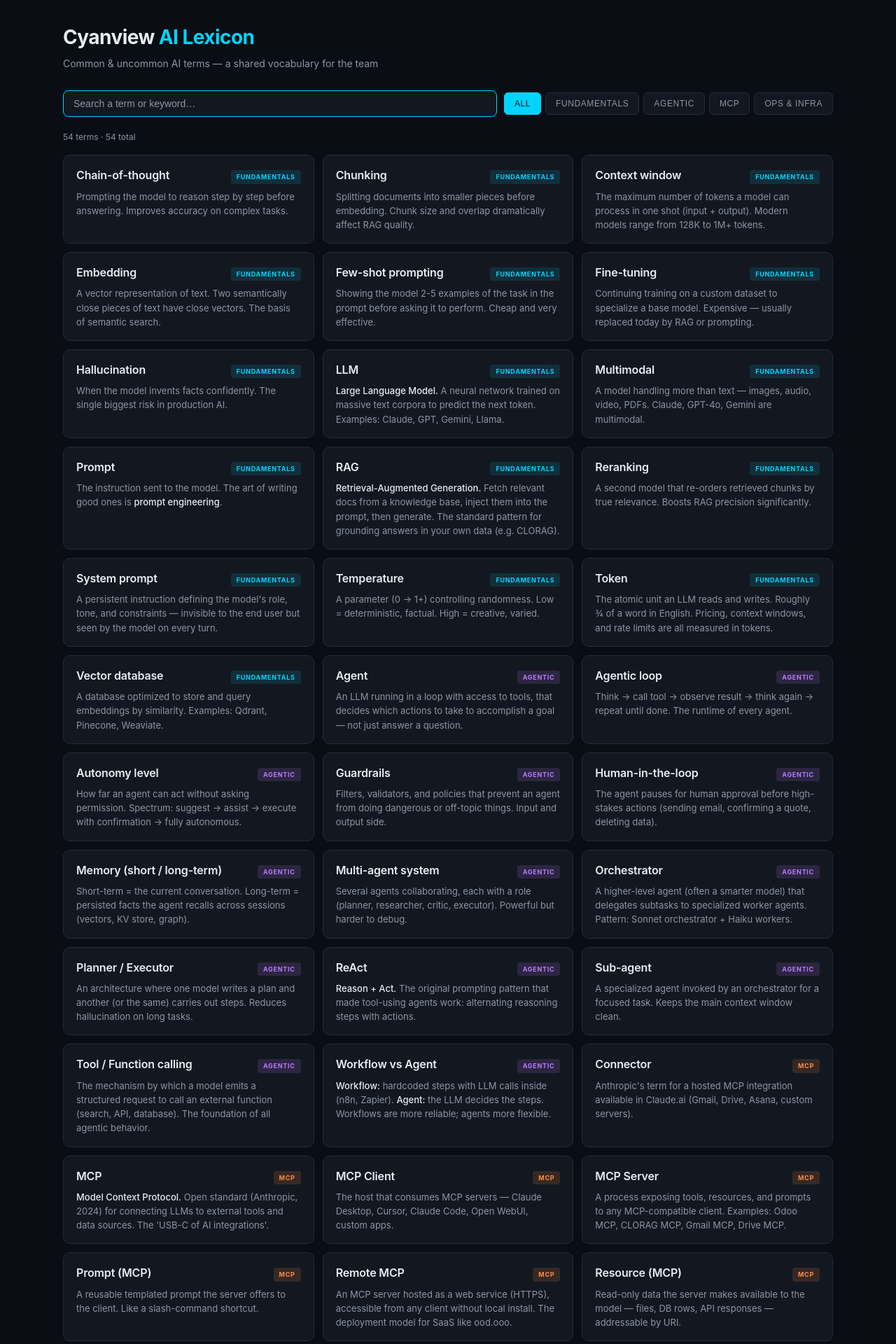
After one commit to AlanOgic/clorag, a Python web app: template src/clorag/web/templates/ai_lexicon.html in a window 1280 px wide. The commit adds this page. Shown: the top 1920 px of the page at 70% size. Run offline with Jinja, Linux system fonts and the light colour scheme; the template is opened without the code that fills it, so the values that code supplies are empty.

Commit message:
feat(public): add AI Lexicon page and navbar link
Standalone glossary of AI/agent/MCP/ops terminology served at /ai-lexicon,
linked from the public index navbar between System Docs and Docs & Manuals.

```diff
--- /dev/null
+++ b/src/clorag/web/templates/ai_lexicon.html
@@ -0,0 +1,338 @@
+<!DOCTYPE html>
+<html lang="en">
+<head>
+<meta charset="UTF-8">
+<meta name="viewport" content="width=device-width, initial-scale=1.0">
+<title>Cyanview AI Lexicon</title>
+<style>
+  :root {
+    --bg: #0a0e14;
+    --panel: #131820;
+    --panel-hover: #1a212c;
+    --border: #232b38;
+    --text: #e6edf3;
+    --text-dim: #8b95a5;
+    --accent: #00d4ff;
+    --accent-dim: #007a99;
+    --tag-fund: #00d4ff;
+    --tag-agent: #b87aff;
+    --tag-mcp: #ff8c42;
+    --tag-ops: #4ade80;
+  }
+  * { box-sizing: border-box; margin: 0; padding: 0; }
+  body {
+    background: var(--bg);
+    color: var(--text);
+    font-family: -apple-system, BlinkMacSystemFont, "Segoe UI", system-ui, sans-serif;
+    line-height: 1.5;
+    padding: 32px 24px;
+    min-height: 100vh;
+  }
+  .container { max-width: 1100px; margin: 0 auto; }
+  header { margin-bottom: 28px; }
+  h1 {
+    font-size: 28px;
+    font-weight: 700;
+    letter-spacing: -0.02em;
+    margin-bottom: 6px;
+  }
+  h1 .accent { color: var(--accent); }
+  .subtitle {
+    color: var(--text-dim);
+    font-size: 14px;
+    margin-bottom: 20px;
+  }
+  .controls {
+    display: flex;
+    flex-wrap: wrap;
+    gap: 10px;
+    margin-bottom: 20px;
+    align-items: center;
+  }
+  .search {
+    flex: 1;
+    min-width: 240px;
+    background: var(--panel);
+    border: 1px solid var(--border);
+    color: var(--text);
+    padding: 10px 14px;
+    border-radius: 8px;
+    font-size: 14px;
+    outline: none;
+    transition: border-color 0.15s;
+  }
+  .search:focus { border-color: var(--accent); }
+  .search::placeholder { color: var(--text-dim); }
+  .filters {
+    display: flex;
+    gap: 6px;
+    flex-wrap: wrap;
+  }
+  .filter-btn {
+    background: var(--panel);
+    border: 1px solid var(--border);
+    color: var(--text-dim);
+    padding: 8px 14px;
+    border-radius: 6px;
+    font-size: 12px;
+    font-weight: 500;
+    cursor: pointer;
+    transition: all 0.15s;
+    text-transform: uppercase;
+    letter-spacing: 0.05em;
+  }
+  .filter-btn:hover { background: var(--panel-hover); color: var(--text); }
+  .filter-btn.active { background: var(--accent); color: var(--bg); border-color: var(--accent); }
+  .filter-btn[data-cat="fundamentals"].active { background: var(--tag-fund); border-color: var(--tag-fund); }
+  .filter-btn[data-cat="agentic"].active { background: var(--tag-agent); border-color: var(--tag-agent); }
+  .filter-btn[data-cat="mcp"].active { background: var(--tag-mcp); border-color: var(--tag-mcp); }
+  .filter-btn[data-cat="ops"].active { background: var(--tag-ops); border-color: var(--tag-ops); color: var(--bg); }
+  .stats {
+    color: var(--text-dim);
+    font-size: 12px;
+    margin-bottom: 16px;
+  }
+  .grid {
+    display: grid;
+    grid-template-columns: repeat(auto-fill, minmax(320px, 1fr));
+    gap: 12px;
+  }
+  .card {
+    background: var(--panel);
+    border: 1px solid var(--border);
+    border-radius: 10px;
+    padding: 16px 18px;
+    transition: all 0.15s;
+  }
+  .card:hover {
+    background: var(--panel-hover);
+    border-color: #2d3645;
+    transform: translateY(-1px);
+  }
+  .card-header {
+    display: flex;
+    justify-content: space-between;
+    align-items: baseline;
+    gap: 8px;
+    margin-bottom: 8px;
+  }
+  .term {
+    font-size: 16px;
+    font-weight: 600;
+    color: var(--text);
+    letter-spacing: -0.01em;
+  }
+  .tag {
+    font-size: 9px;
+    font-weight: 700;
+    padding: 3px 8px;
+    border-radius: 4px;
+    text-transform: uppercase;
+    letter-spacing: 0.08em;
+    flex-shrink: 0;
+    background: rgba(0, 212, 255, 0.15);
+    color: var(--tag-fund);
+  }
+  .tag[data-cat="fundamentals"] { background: rgba(0, 212, 255, 0.12); color: var(--tag-fund); }
+  .tag[data-cat="agentic"] { background: rgba(184, 122, 255, 0.15); color: var(--tag-agent); }
+  .tag[data-cat="mcp"] { background: rgba(255, 140, 66, 0.15); color: var(--tag-mcp); }
+  .tag[data-cat="ops"] { background: rgba(74, 222, 128, 0.15); color: var(--tag-ops); }
+  .definition {
+    font-size: 13px;
+    color: var(--text-dim);
+    line-height: 1.55;
+  }
+  .definition strong { color: var(--text); font-weight: 500; }
+  .empty {
+    text-align: center;
+    padding: 60px 20px;
+    color: var(--text-dim);
+    font-size: 14px;
+  }
+  footer {
+    margin-top: 40px;
+    padding-top: 20px;
+    border-top: 1px solid var(--border);
+    color: var(--text-dim);
+    font-size: 11px;
+    text-align: center;
+  }
+  mark {
+    background: rgba(0, 212, 255, 0.25);
+    color: var(--text);
+    padding: 0 2px;
+    border-radius: 2px;
+  }
+</style>
+</head>
+<body>
+<div class="container">
+  <header>
+    <h1>Cyanview <span class="accent">AI Lexicon</span></h1>
+    <div class="subtitle">Common & uncommon AI terms — a shared vocabulary for the team</div>
+  </header>
+
+  <div class="controls">
+    <input type="text" class="search" id="search" placeholder="Search a term or keyword…" autofocus>
+    <div class="filters">
+      <button class="filter-btn active" data-cat="all">All</button>
+      <button class="filter-btn" data-cat="fundamentals">Fundamentals</button>
+      <button class="filter-btn" data-cat="agentic">Agentic</button>
+      <button class="filter-btn" data-cat="mcp">MCP</button>
+      <button class="filter-btn" data-cat="ops">Ops & Infra</button>
+    </div>
+  </div>
+
+  <div class="stats" id="stats"></div>
+  <div class="grid" id="grid"></div>
+  <div class="empty" id="empty" style="display:none;">No term matches your search.</div>
+
+  <footer>Cyanview internal reference · maintained by the AI team</footer>
+</div>
+
+<script>
+const TERMS = [
+  // ============ FUNDAMENTALS ============
+  { term: "LLM", cat: "fundamentals", def: "<strong>Large Language Model.</strong> A neural network trained on massive text corpora to predict the next token. Examples: Claude, GPT, Gemini, Llama." },
+  { term: "Token", cat: "fundamentals", def: "The atomic unit an LLM reads and writes. Roughly ¾ of a word in English. Pricing, context windows, and rate limits are all measured in tokens." },
+  { term: "Context window", cat: "fundamentals", def: "The maximum number of tokens a model can process in one shot (input + output). Modern models range from 128K to 1M+ tokens." },
+  { term: "Prompt", cat: "fundamentals", def: "The instruction sent to the model. The art of writing good ones is <strong>prompt engineering</strong>." },
+  { term: "System prompt", cat: "fundamentals", def: "A persistent instruction defining the model's role, tone, and constraints — invisible to the end user but seen by the model on every turn." },
+  { term: "Temperature", cat: "fundamentals", def: "A parameter (0 → 1+) controlling randomness. Low = deterministic, factual. High = creative, varied." },
+  { term: "Hallucination", cat: "fundamentals", def: "When the model invents facts confidently. The single biggest risk in production AI." },
+  { term: "Fine-tuning", cat: "fundamentals", def: "Continuing training on a custom dataset to specialize a base model. Expensive — usually replaced today by RAG or prompting." },
+  { term: "RAG", cat: "fundamentals", def: "<strong>Retrieval-Augmented Generation.</strong> Fetch relevant docs from a knowledge base, inject them into the prompt, then generate. The standard pattern for grounding answers in your own data (e.g. CLORAG)." },
+  { term: "Embedding", cat: "fundamentals", def: "A vector representation of text. Two semantically close pieces of text have close vectors. The basis of semantic search." },
+  { term: "Vector database", cat: "fundamentals", def: "A database optimized to store and query embeddings by similarity. Examples: Qdrant, Pinecone, Weaviate." },
+  { term: "Chunking", cat: "fundamentals", def: "Splitting documents into smaller pieces before embedding. Chunk size and overlap dramatically affect RAG quality." },
+  { term: "Reranking", cat: "fundamentals", def: "A second model that re-orders retrieved chunks by true relevance. Boosts RAG precision significantly." },
+  { term: "Few-shot prompting", cat: "fundamentals", def: "Showing the model 2-5 examples of the task in the prompt before asking it to perform. Cheap and very effective." },
+  { term: "Chain-of-thought", cat: "fundamentals", def: "Prompting the model to reason step by step before answering. Improves accuracy on complex tasks." },
+  { term: "Multimodal", cat: "fundamentals", def: "A model handling more than text — images, audio, video, PDFs. Claude, GPT-4o, Gemini are multimodal." },
+
+  // ============ AGENTIC ============
+  { term: "Agent", cat: "agentic", def: "An LLM running in a loop with access to tools, that decides which actions to take to accomplish a goal — not just answer a question." },
+  { term: "Tool / Function calling", cat: "agentic", def: "The mechanism by which a model emits a structured request to call an external function (search, API, database). The foundation of all agentic behavior." },
+  { term: "Agentic loop", cat: "agentic", def: "Think → call tool → observe result → think again → repeat until done. The runtime of every agent." },
+  { term: "Orchestrator", cat: "agentic", def: "A higher-level agent (often a smarter model) that delegates subtasks to specialized worker agents. Pattern: Sonnet orchestrator + Haiku workers." },
+  { term: "Multi-agent system", cat: "agentic", def: "Several agents collaborating, each with a role (planner, researcher, critic, executor). Powerful but harder to debug." },
+  { term: "Sub-agent", cat: "agentic", def: "A specialized agent invoked by an orchestrator for a focused task. Keeps the main context window clean." },
+  { term: "ReAct", cat: "agentic", def: "<strong>Reason + Act.</strong> The original prompting pattern that made tool-using agents work: alternating reasoning steps with actions." },
+  { term: "Planner / Executor", cat: "agentic", def: "An architecture where one model writes a plan and another (or the same) carries out steps. Reduces hallucination on long tasks." },
+  { term: "Memory (short / long-term)", cat: "agentic", def: "Short-term = the current conversation. Long-term = persisted facts the agent recalls across sessions (vectors, KV store, graph)." },
+  { term: "Guardrails", cat: "agentic", def: "Filters, validators, and policies that prevent an agent from doing dangerous or off-topic things. Input and output side." },
+  { term: "Human-in-the-loop", cat: "agentic", def: "The agent pauses for human approval before high-stakes actions (sending email, confirming a quote, deleting data)." },
+  { term: "Autonomy level", cat: "agentic", def: "How far an agent can act without asking permission. Spectrum: suggest → assist → execute with confirmation → fully autonomous." },
+  { term: "Workflow vs Agent", cat: "agentic", def: "<strong>Workflow:</strong> hardcoded steps with LLM calls inside (n8n, Zapier). <strong>Agent:</strong> the LLM decides the steps. Workflows are more reliable; agents more flexible." },
+
+  // ============ MCP ============
+  { term: "MCP", cat: "mcp", def: "<strong>Model Context Protocol.</strong> Open standard (Anthropic, 2024) for connecting LLMs to external tools and data sources. The 'USB-C of AI integrations'." },
+  { term: "MCP Server", cat: "mcp", def: "A process exposing tools, resources, and prompts to any MCP-compatible client. Examples: Odoo MCP, CLORAG MCP, Gmail MCP, Drive MCP." },
+  { term: "MCP Client", cat: "mcp", def: "The host that consumes MCP servers — Claude Desktop, Cursor, Claude Code, Open WebUI, custom apps." },
+  { term: "Tool (MCP)", cat: "mcp", def: "An action exposed by a server that the model can invoke (e.g. <code>execute_method</code>, <code>create_quote</code>, <code>search_knowledge</code>)." },
+  { term: "Resource (MCP)", cat: "mcp", def: "Read-only data the server makes available to the model — files, DB rows, API responses — addressable by URI." },
+  { term: "Prompt (MCP)", cat: "mcp", def: "A reusable templated prompt the server offers to the client. Like a slash-command shortcut." },
+  { term: "Transport", cat: "mcp", def: "How client and server talk: <strong>stdio</strong> (local), <strong>SSE</strong> (deprecated), <strong>Streamable HTTP</strong> (the modern remote standard)." },
+  { term: "Tool schema", cat: "mcp", def: "The JSON Schema describing a tool's name, description, and parameters. The model reads this to know what it can call and how." },
+  { term: "Connector", cat: "mcp", def: "Anthropic's term for a hosted MCP integration available in Claude.ai (Gmail, Drive, Asana, custom servers)." },
+  { term: "Remote MCP", cat: "mcp", def: "An MCP server hosted as a web service (HTTPS), accessible from any client without local install. The deployment model for SaaS like ood.ooo." },
+  { term: "Tool poisoning", cat: "mcp", def: "A security risk where a malicious MCP server hides instructions in tool descriptions to manipulate the model. Why you only install trusted servers." },
+
+  // ============ OPS & INFRA ============
+  { term: "Inference", cat: "ops", def: "Running a trained model to generate output. Distinct from training. The cost center of any AI product." },
+  { term: "Quantization", cat: "ops", def: "Reducing weight precision (FP16 → INT8 → INT4) to fit bigger models on smaller GPUs. Q4_K_M is a popular GGUF quant." },
+  { term: "GGUF", cat: "ops", def: "The binary format for running quantized open-source models locally (llama.cpp, Ollama, LM Studio)." },
+  { term: "vLLM / SGLang", cat: "ops", def: "High-performance inference servers for self-hosted LLMs. vLLM is the de-facto standard for throughput; SGLang excels at structured generation." },
+  { term: "Ollama", cat: "ops", def: "The simplest way to run open-source LLMs locally. CLI + REST API. Great for prototyping on your RTX 5090." },
+  { term: "Latency vs Throughput", cat: "ops", def: "<strong>Latency:</strong> time to first token / total response. <strong>Throughput:</strong> tokens/sec aggregated across users. Trade-offs in batching." },
+  { term: "TTFT", cat: "ops", def: "<strong>Time To First Token.</strong> The user-felt latency. Streaming hides total time but TTFT is what feels slow or fast." },
+  { term: "KV cache", cat: "ops", def: "The model's working memory of past tokens. Prompt caching (Anthropic, OpenAI) reuses it across calls — major cost saver on long system prompts." },
+  { term: "Prompt caching", cat: "ops", def: "Charging less (and answering faster) for repeated prefixes. Cuts costs 90% on RAG-style apps where the system prompt is huge and stable." },
+  { term: "Batch inference", cat: "ops", def: "Sending many requests at once for ~50% discount and looser latency SLA. Anthropic and OpenAI both offer it." },
+  { term: "Streaming", cat: "ops", def: "Sending tokens to the client as they're generated (SSE). Mandatory for good UX on anything > 1 second." },
+  { term: "Eval", cat: "ops", def: "A test suite measuring model output quality on your task. Without evals you're flying blind — every prompt change is a guess." },
+  { term: "Distillation", cat: "ops", def: "Training a small model to mimic a big one. How Haiku-class models get surprisingly good." },
+  { term: "Observability (LLMOps)", cat: "ops", def: "Logging prompts, responses, tool calls, latency, cost, errors. Tools: Langfuse, LangSmith, Helicone, Arize." }
+];
+
+const grid = document.getElementById('grid');
+const search = document.getElementById('search');
+const stats = document.getElementById('stats');
+const empty = document.getElementById('empty');
+const filterBtns = document.querySelectorAll('.filter-btn');
+
+let activeCat = 'all';
+let query = '';
+
+function escapeHtml(s) {
+  return s.replace(/[&<>"']/g, c => ({'&':'&amp;','<':'&lt;','>':'&gt;','"':'&quot;',"'":'&#39;'}[c]));
+}
+
+function highlight(text, q) {
+  if (!q) return text;
+  const re = new RegExp('(' + q.replace(/[.*+?^${}()|[\]\\]/g, '\\$&') + ')', 'gi');
+  return text.replace(re, '<mark>$1</mark>');
+}
+
+const CAT_LABEL = {
+  fundamentals: 'Fundamentals',
+  agentic: 'Agentic',
+  mcp: 'MCP',
+  ops: 'Ops & Infra'
+};
+
+function render() {
+  const q = query.trim().toLowerCase();
+  const filtered = TERMS.filter(t => {
+    if (activeCat !== 'all' && t.cat !== activeCat) return false;
+    if (!q) return true;
+    return t.term.toLowerCase().includes(q) || t.def.toLowerCase().includes(q);
+  });
+
+  // Sort alphabetically within each category, with category order
+  const catOrder = ['fundamentals', 'agentic', 'mcp', 'ops'];
+  filtered.sort((a, b) => {
+    const ca = catOrder.indexOf(a.cat) - catOrder.indexOf(b.cat);
+    if (ca !== 0) return ca;
+    return a.term.localeCompare(b.term);
+  });
+
+  if (filtered.length === 0) {
+    grid.innerHTML = '';
+    empty.style.display = 'block';
+    stats.textContent = '';
+    return;
+  }
+  empty.style.display = 'none';
+  stats.textContent = `${filtered.length} term${filtered.length > 1 ? 's' : ''} · ${TERMS.length} total`;
+
+  grid.innerHTML = filtered.map(t => {
+    const term = q ? highlight(escapeHtml(t.term), q) : escapeHtml(t.term);
+    // Definition contains trusted HTML (<strong>, <code>) authored above — highlight on plain text portions only
+    const def = q ? t.def.replace(/(>)([^<]+)(<)/g, (m, a, txt, c) => a + highlight(txt, q) + c) : t.def;
+    return `
+      <div class="card">
+        <div class="card-header">
+          <div class="term">${term}</div>
+          <span class="tag" data-cat="${t.cat}">${CAT_LABEL[t.cat]}</span>
+        </div>
+        <div class="definition">${def}</div>
+      </div>
+    `;
+  }).join('');
+}
+
+search.addEventListener('input', e => { query = e.target.value; render(); });
+filterBtns.forEach(btn => {
+  btn.addEventListener('click', () => {
+    filterBtns.forEach(b => b.classList.remove('active'));
+    btn.classList.add('active');
+    activeCat = btn.dataset.cat;
+    render();
+  });
+});
+
+render();
+</script>
+</body>
+</html>
--- a/src/clorag/web/templates/index.html
+++ b/src/clorag/web/templates/index.html
@@ -1443,6 +1443,7 @@
         <div class="navbar__links">
             <a href="#" class="navbar__link" id="help-link">Help</a>
 <a href="/docs" class="navbar__link">System Docs</a>
+<a href="/ai-lexicon" class="navbar__link">AI Lexicon</a>
 <a href="https://support.cyanview.cloud" class="navbar__link" target="_blank">Docs & Manuals</a>
             <a href="https://cyanview.com" class="navbar__link" target="_blank">Cyanview.com</a>
         </div>
```
Also changed, not shown: src/clorag/web/routers/pages.py (+7 -0 lines).
